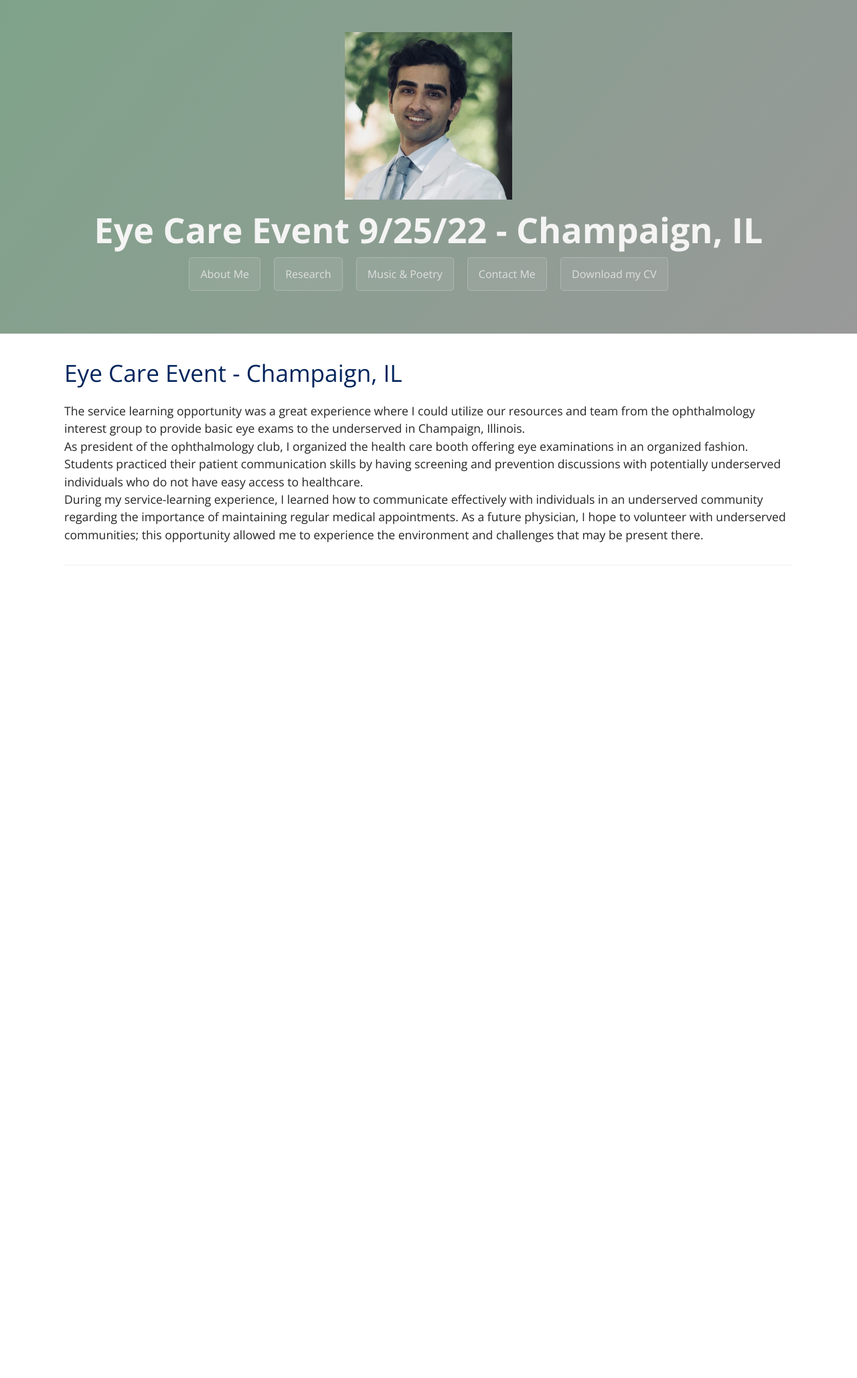
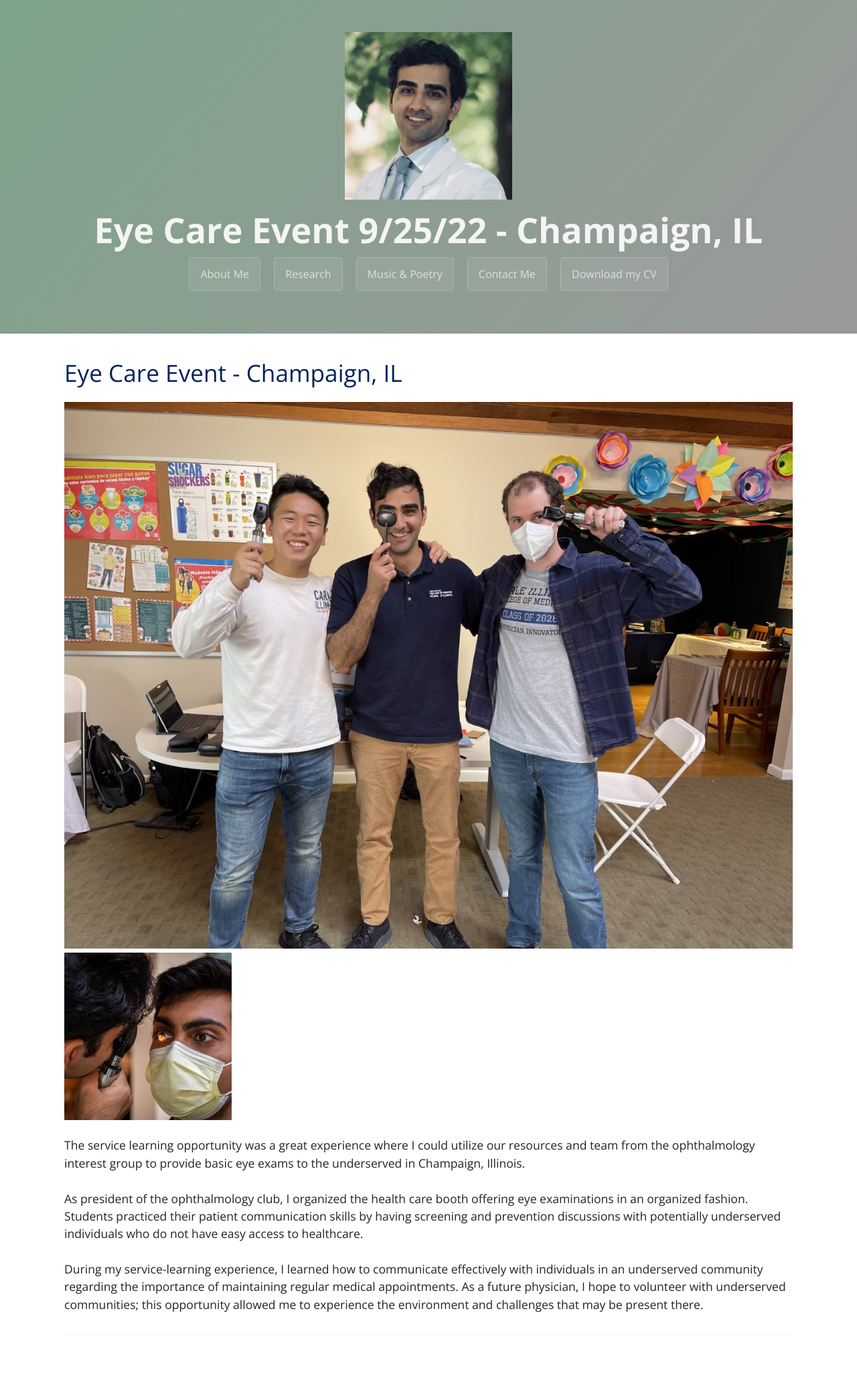
Before and after one commit to EyeCanDoIt/EyeCanDoIt.github.io, a Jekyll site: the page built from eyecarevent.md, in a window 1280 px wide. Shown: the whole page at 67% size. Built offline with Jekyll 4.4.1, drawn with Linux system fonts in a browser that asks for light colours; before the commit the page ends 908 px from its top, so only the background shows below that.

Commit message:
Update eyecarevent.md

```diff
--- a/eyecarevent.md
+++ b/eyecarevent.md
@@ -6,12 +6,17 @@ filename: eyecareevent
 
 # Eye Care Event - Champaign, IL
 
+<img src="https://EyeCanDoIt.github.io/Images/eyecare day.jpg" alt="https://EyeCanDoIt.github.io/Images/eyecare day.jpg" loading="lazy">
+<img src="https://EyeCanDoIt.github.io/Images/campana.jpg" alt="https://EyeCanDoIt.github.io/Images/campana.jpg" loading="lazy">
+
 The service learning opportunity was a great experience where
 I could utilize our resources and team from the ophthalmology interest group to provide
 basic eye exams to the underserved in Champaign, Illinois.
 <br>
+<br>
 As president of the ophthalmology club, I organized the health care booth offering eye examinations in an organized fashion. Students practiced their patient
 communication skills by having screening and prevention discussions with potentially underserved individuals who do not have easy access to healthcare.
+<br>
 <br>
 During my service-learning experience, I learned how to communicate effectively with individuals in an underserved community regarding the importance of maintaining
 regular medical appointments. As a future physician, I hope to volunteer with underserved communities; this opportunity allowed me to experience the
```
